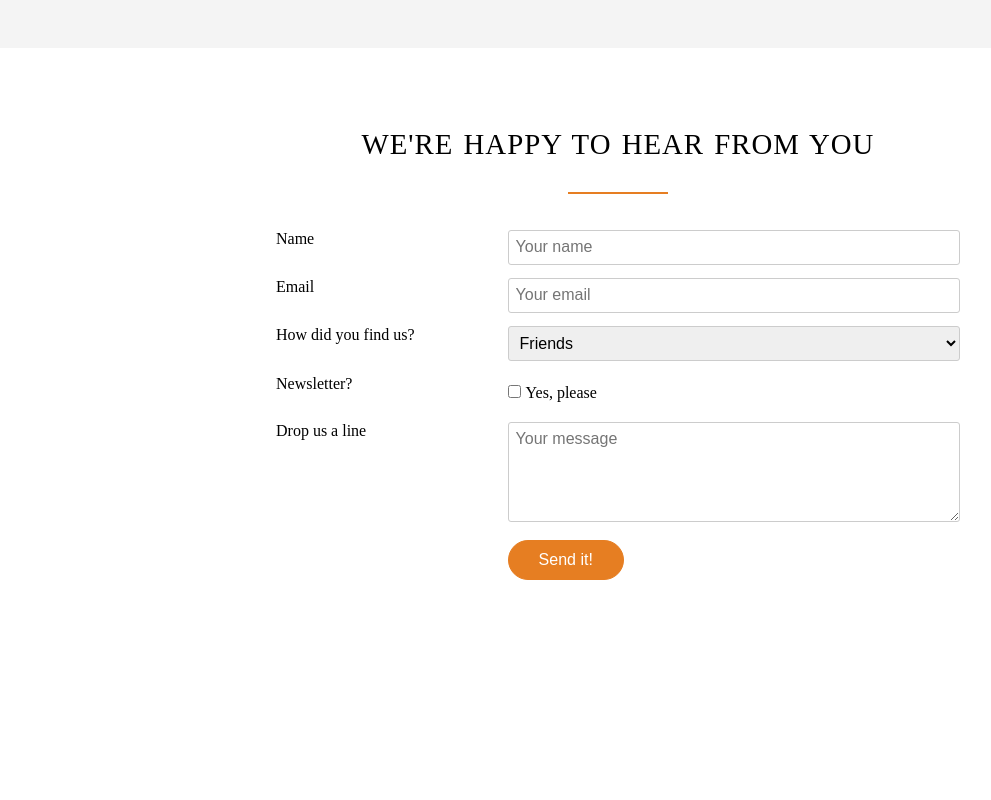
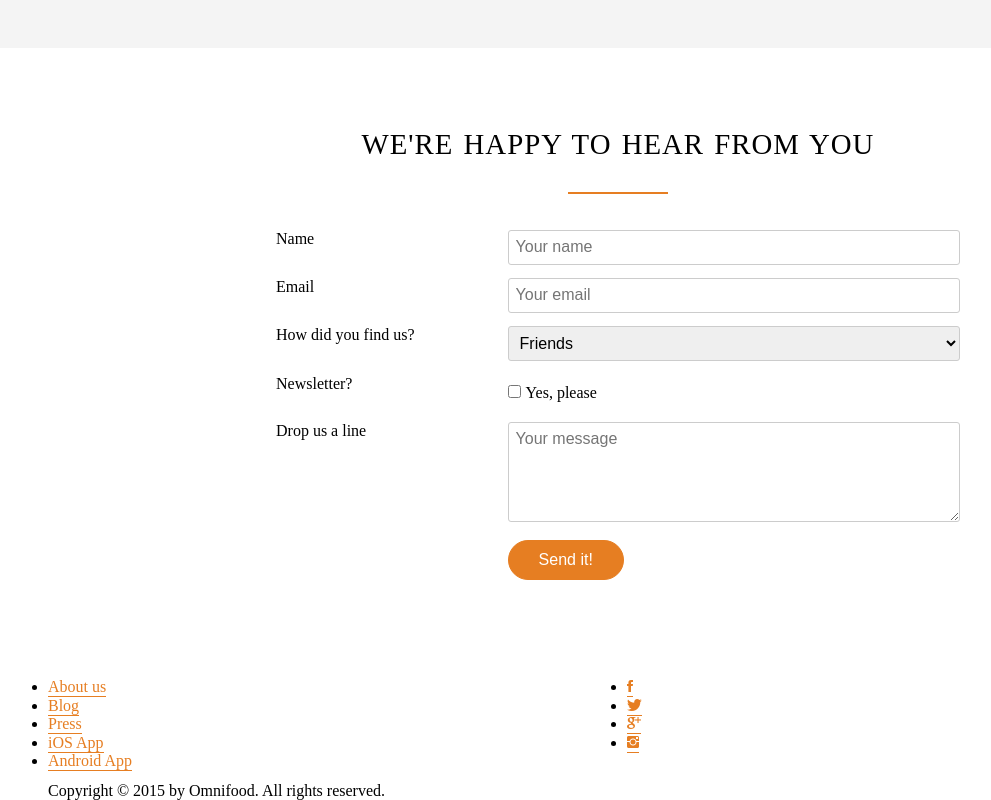
Before and after one commit to alanderos/omnifood, a plain HTML site: page index.html in a window 1280 px wide. Shown: the part 4227-5027 px from the top of the page, without its empty margins (22-1013 px from the left). Before the commit the page ends 4894 px from the top, so only its background shows below. Drawn offline with Linux system fonts and the light colour scheme; files whose address does not match are found by name.

Commit message:
Building the footer - Part 1

```diff
--- a/index.html
+++ b/index.html
@@ -446,5 +446,47 @@
                 </div>
             </div>
         </section>
+        <footer>
+            <div class="row">
+                <div class="col span-1-of-2">
+                    <ul class="footer-nav">
+                        <li><a href="#">About us</a></li>
+                        <li><a href="#">Blog</a></li>
+                        <li><a href="#">Press</a></li>
+                        <li><a href="#">iOS App</a></li>
+                        <li><a href="#">Android App</a></li>
+                    </ul>
+                </div>
+                <div class="col span-1-of-2">
+                    <ul>
+                        <li>
+                            <a href="">
+                                <i class="ion-social-facebook"></i>
+                            </a>
+                        </li>
+                        <li>
+                            <a href="">
+                                <i class="ion-social-twitter"></i>
+                            </a>
+                        </li>
+                        <li>
+                            <a href="">
+                                <i class="ion-social-googleplus"></i>
+                            </a>
+                        </li>
+                        <li>
+                            <a href="">
+                                <i class="ion-social-instagram"></i>
+                            </a>
+                        </li>
+                    </ul>
+                </div>
+            </div>
+            <div class="row">
+                <p>
+                    Copyright &copy; 2015 by Omnifood. All rights reserved.
+                </p>
+            </div>
+        </footer>
     </body>
 </html>
```
